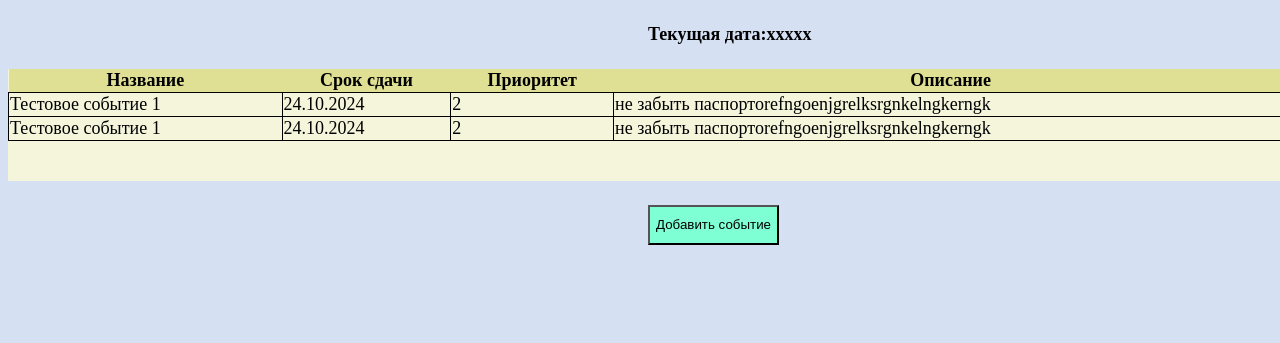
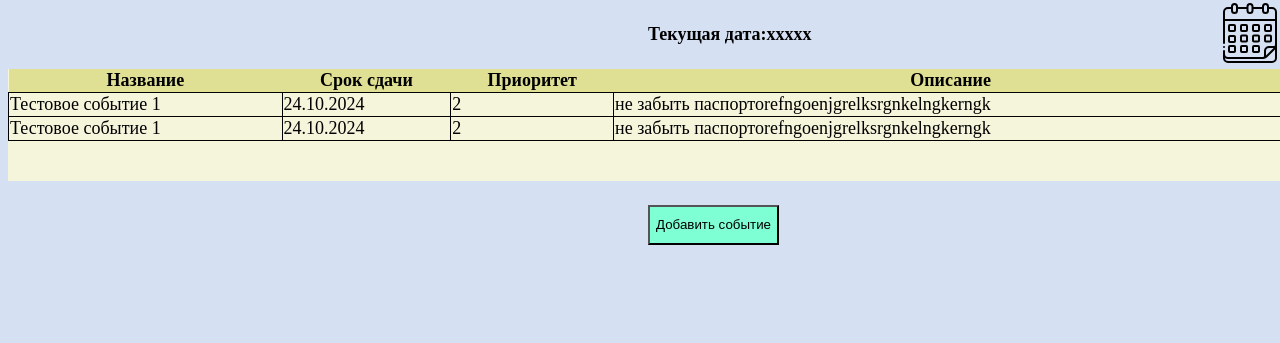
Before and after one commit to Ka4an4ik/Tasker_project, a Django app: page /index/ in a window 1280 px wide. Shown: the part 77-420 px from the top of the page. Run offline with Django 4.2, Linux system fonts and the light colour scheme.

Commit message:
Update index.html

```diff
--- a/dev_env/app1/tasker/templates/tasker/index.html
+++ b/dev_env/app1/tasker/templates/tasker/index.html
@@ -19,7 +19,7 @@
     <div class="dateRow">
         <h4 class="centeredElement">Текущая дата:xxxxx</h4>
         {% load static %}
-        <button class="emptyButton"> <img src="{% static 'tasker/images/calendar.svg' %}" alt="Calendar"></button>
+        <button class="emptyButton"> <img class="button_icon" src="{% static 'tasker/images/calendar.svg' %}" alt="Calendar"></button>
     </div>
     <div class="tableContainer">
         <table class="eventsTable">
```
